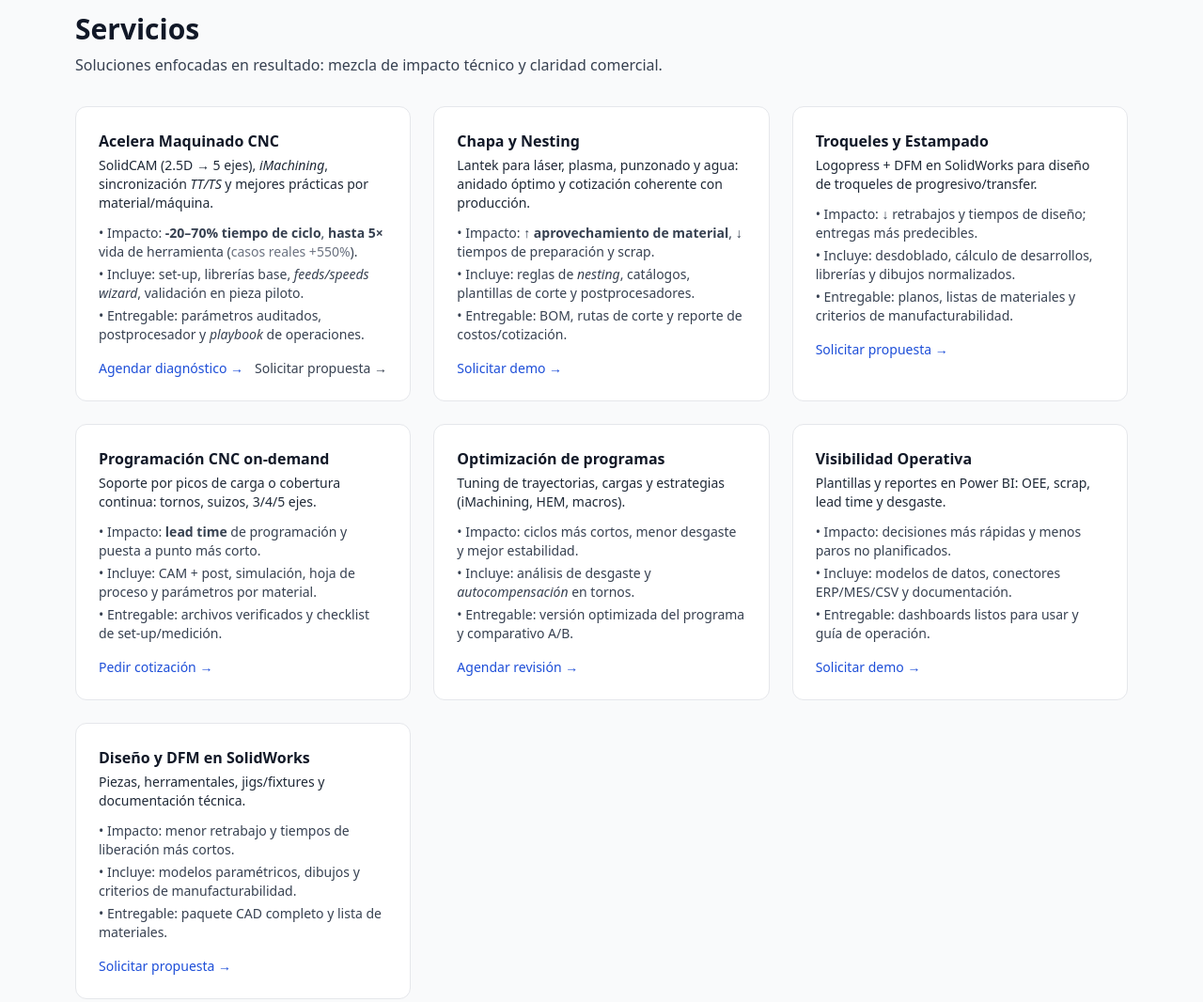
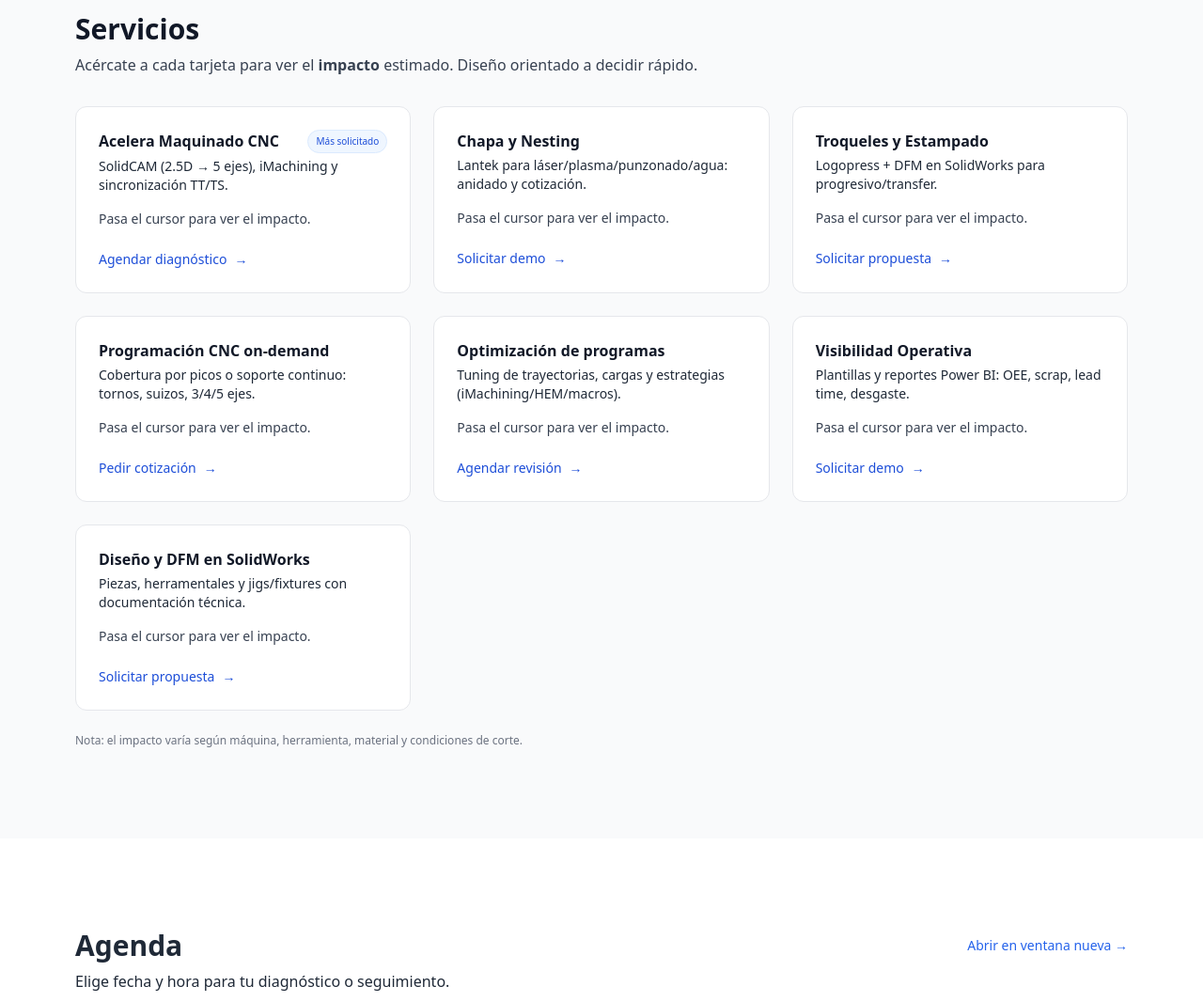
Before and after one commit to AlexRamSan/AlexRaSa, a plain HTML site: page index.html in a window 1280 px wide. Shown: the part 1620-2686 px from the top of the page at 94% size. Drawn offline with nearby package versions, Linux system fonts and the light colour scheme.

Commit message:
Update index.html

```diff
--- a/index.html
+++ b/index.html
@@ -273,114 +273,150 @@
 </section>
 
 
-  <!-- Servicios (por necesidad del cliente) -->
+  <!-- Servicios (interactivo por necesidad del cliente) -->
 <section id="servicios" class="py-16 md:py-24 reveal">
   <div class="max-w-6xl mx-auto px-4">
     <h2 class="text-2xl md:text-3xl font-bold text-gray-900">Servicios</h2>
-    <p class="mt-2 text-gray-700">Soluciones enfocadas en resultado: mezcla de impacto técnico y claridad comercial.</p>
+    <p class="mt-2 text-gray-700">Acércate a cada tarjeta para ver el <strong>impacto</strong> estimado. Diseño orientado a decidir rápido.</p>
 
     <div class="mt-8 grid md:grid-cols-3 gap-6">
       <!-- Acelera Maquinado CNC (SolidCAM) -->
-      <article class="bg-white border border-gray-200 rounded-xl p-6">
+      <article class="group relative bg-white border border-gray-200 rounded-xl p-6 transition-all duration-300 hover:-translate-y-1 hover:shadow-xl hover:ring-2 hover:ring-blue-200">
+        <div class="flex items-start justify-between gap-3">
           <h3 class="font-semibold text-gray-900">Acelera Maquinado CNC</h3>
-        <p class="mt-1 text-sm text-gray-800">SolidCAM (2.5D → 5 ejes), <em>iMachining</em>, sincronización <em>TT/TS</em> y mejores prácticas por material/máquina.</p>
-        <ul class="mt-3 text-sm text-gray-700 space-y-1">
-          <li>• Impacto: <strong>-20–70% tiempo de ciclo</strong>, <strong>hasta 5×</strong> vida de herramienta (<span class="text-gray-500">casos reales +550%</span>).</li>
-          <li>• Incluye: set‑up, librerías base, <em>feeds/speeds wizard</em>, validación en pieza piloto.</li>
-          <li>• Entregable: parámetros auditados, postprocesador y <em>playbook</em> de operaciones.</li>
+          <span class="text-[10px] px-2 py-1 rounded-full bg-blue-50 text-blue-700 border border-blue-100">Más solicitado</span>
+        </div>
+        <p class="mt-1 text-sm text-gray-800">SolidCAM (2.5D → 5 ejes), iMachining y sincronización TT/TS.</p>
+
+        <!-- Vista por defecto -->
+        <div class="mt-4 text-sm text-gray-700 block group-hover:hidden">
+          Pasa el cursor para ver el impacto.
+        </div>
+        <!-- Vista al hover: Impacto -->
+        <div class="mt-4 hidden group-hover:block">
+          <h4 class="text-sm font-medium text-gray-900">Impacto estimado</h4>
+          <ul class="mt-2 text-sm text-gray-800 space-y-1">
+            <li>• <strong>-20–70%</strong> en tiempo de ciclo</li>
+            <li>• <strong>hasta 5×</strong> vida de herramienta <span class="text-gray-500">(casos reales +550%)</span></li>
+            <li>• Mayor estabilidad y menor variabilidad de set‑up</li>
           </ul>
-        <div class="mt-4 flex gap-3">
-          <a href="#agenda" class="text-blue-700 hover:underline text-sm">Agendar diagnóstico →</a>
-          <a href="#contacto" class="text-gray-700 hover:underline text-sm">Solicitar propuesta →</a>
+        </div>
+
+        <div class="mt-5">
+          <a href="#agenda" class="inline-flex items-center gap-2 text-blue-700 hover:underline text-sm">Agendar diagnóstico <span aria-hidden>→</span></a>
         </div>
       </article>
 
       <!-- Chapa / Nesting (Lantek) -->
-      <article class="bg-white border border-gray-200 rounded-xl p-6">
+      <article class="group relative bg-white border border-gray-200 rounded-xl p-6 transition-all duration-300 hover:-translate-y-1 hover:shadow-xl hover:ring-2 hover:ring-blue-200">
         <h3 class="font-semibold text-gray-900">Chapa y Nesting</h3>
-        <p class="mt-1 text-sm text-gray-800">Lantek para láser, plasma, punzonado y agua: anidado óptimo y cotización coherente con producción.</p>
-        <ul class="mt-3 text-sm text-gray-700 space-y-1">
-          <li>• Impacto: <strong>↑ aprovechamiento de material</strong>, ↓ tiempos de preparación y scrap.</li>
-          <li>• Incluye: reglas de <em>nesting</em>, catálogos, plantillas de corte y postprocesadores.</li>
-          <li>• Entregable: BOM, rutas de corte y reporte de costos/cotización.</li>
+        <p class="mt-1 text-sm text-gray-800">Lantek para láser/plasma/punzonado/agua: anidado y cotización.</p>
+        <div class="mt-4 text-sm text-gray-700 block group-hover:hidden">Pasa el cursor para ver el impacto.</div>
+        <div class="mt-4 hidden group-hover:block">
+          <h4 class="text-sm font-medium text-gray-900">Impacto estimado</h4>
+          <ul class="mt-2 text-sm text-gray-800 space-y-1">
+            <li>• <strong>↑ aprovechamiento</strong> de material</li>
+            <li>• <strong>↓ tiempos</strong> de preparación y cambios</li>
+            <li>• Costos y cotización alineados a producción</li>
           </ul>
-        <div class="mt-4 flex gap-3">
-          <a href="#contacto" class="text-blue-700 hover:underline text-sm">Solicitar demo →</a>
+        </div>
+        <div class="mt-5">
+          <a href="#contacto" class="inline-flex items-center gap-2 text-blue-700 hover:underline text-sm">Solicitar demo <span aria-hidden>→</span></a>
         </div>
       </article>
 
       <!-- Troqueles y Estampado (Logopress) -->
-      <article class="bg-white border border-gray-200 rounded-xl p-6">
+      <article class="group relative bg-white border border-gray-200 rounded-xl p-6 transition-all duration-300 hover:-translate-y-1 hover:shadow-xl hover:ring-2 hover:ring-blue-200">
         <h3 class="font-semibold text-gray-900">Troqueles y Estampado</h3>
-        <p class="mt-1 text-sm text-gray-800">Logopress + DFM en SolidWorks para diseño de troqueles de progresivo/transfer.</p>
-        <ul class="mt-3 text-sm text-gray-700 space-y-1">
-          <li>• Impacto: ↓ retrabajos y tiempos de diseño; entregas más predecibles.</li>
-          <li>• Incluye: desdoblado, cálculo de desarrollos, librerías y dibujos normalizados.</li>
-          <li>• Entregable: planos, listas de materiales y criterios de manufacturabilidad.</li>
+        <p class="mt-1 text-sm text-gray-800">Logopress + DFM en SolidWorks para progresivo/transfer.</p>
+        <div class="mt-4 text-sm text-gray-700 block group-hover:hidden">Pasa el cursor para ver el impacto.</div>
+        <div class="mt-4 hidden group-hover:block">
+          <h4 class="text-sm font-medium text-gray-900">Impacto estimado</h4>
+          <ul class="mt-2 text-sm text-gray-800 space-y-1">
+            <li>• Menos retrabajos y cambios tardíos</li>
+            <li>• <strong>↓ tiempo</strong> de diseño y liberación</li>
+            <li>• Entregas más predecibles</li>
           </ul>
-        <div class="mt-4 flex gap-3">
-          <a href="#contacto" class="text-blue-700 hover:underline text-sm">Solicitar propuesta →</a>
+        </div>
+        <div class="mt-5">
+          <a href="#contacto" class="inline-flex items-center gap-2 text-blue-700 hover:underline text-sm">Solicitar propuesta <span aria-hidden>→</span></a>
         </div>
       </article>
 
       <!-- Programación CNC on‑demand -->
-      <article class="bg-white border border-gray-200 rounded-xl p-6">
+      <article class="group relative bg-white border border-gray-200 rounded-xl p-6 transition-all duration-300 hover:-translate-y-1 hover:shadow-xl hover:ring-2 hover:ring-blue-200">
         <h3 class="font-semibold text-gray-900">Programación CNC on‑demand</h3>
-        <p class="mt-1 text-sm text-gray-800">Soporte por picos de carga o cobertura continua: tornos, suizos, 3/4/5 ejes.</p>
-        <ul class="mt-3 text-sm text-gray-700 space-y-1">
-          <li>• Impacto: <strong>lead time</strong> de programación y puesta a punto más corto.</li>
-          <li>• Incluye: CAM + post, simulación, hoja de proceso y parámetros por material.</li>
-          <li>• Entregable: archivos verificados y checklist de set‑up/medición.</li>
+        <p class="mt-1 text-sm text-gray-800">Cobertura por picos o soporte continuo: tornos, suizos, 3/4/5 ejes.</p>
+        <div class="mt-4 text-sm text-gray-700 block group-hover:hidden">Pasa el cursor para ver el impacto.</div>
+        <div class="mt-4 hidden group-hover:block">
+          <h4 class="text-sm font-medium text-gray-900">Impacto estimado</h4>
+          <ul class="mt-2 text-sm text-gray-800 space-y-1">
+            <li>• <strong>↓ lead time</strong> de programación y puesta a punto</li>
+            <li>• Mayor throughput sin aumentar headcount</li>
+            <li>• Estandarización de parámetros y hojas de proceso</li>
           </ul>
-        <div class="mt-4 flex gap-3">
-          <a href="#contacto" class="text-blue-700 hover:underline text-sm">Pedir cotización →</a>
+        </div>
+        <div class="mt-5">
+          <a href="#contacto" class="inline-flex items-center gap-2 text-blue-700 hover:underline text-sm">Pedir cotización <span aria-hidden>→</span></a>
         </div>
       </article>
 
       <!-- Optimización de programas -->
-      <article class="bg-white border border-gray-200 rounded-xl p-6">
+      <article class="group relative bg-white border border-gray-200 rounded-xl p-6 transition-all duration-300 hover:-translate-y-1 hover:shadow-xl hover:ring-2 hover:ring-blue-200">
         <h3 class="font-semibold text-gray-900">Optimización de programas</h3>
-        <p class="mt-1 text-sm text-gray-800">Tuning de trayectorias, cargas y estrategias (iMachining, HEM, macros).</p>
-        <ul class="mt-3 text-sm text-gray-700 space-y-1">
-          <li>• Impacto: ciclos más cortos, menor desgaste y mejor estabilidad.</li>
-          <li>• Incluye: análisis de desgaste y <em>autocompensación</em> en tornos.</li>
-          <li>• Entregable: versión optimizada del programa y comparativo A/B.</li>
+        <p class="mt-1 text-sm text-gray-800">Tuning de trayectorias, cargas y estrategias (iMachining/HEM/macros).</p>
+        <div class="mt-4 text-sm text-gray-700 block group-hover:hidden">Pasa el cursor para ver el impacto.</div>
+        <div class="mt-4 hidden group-hover:block">
+          <h4 class="text-sm font-medium text-gray-900">Impacto estimado</h4>
+          <ul class="mt-2 text-sm text-gray-800 space-y-1">
+            <li>• Ciclos más cortos con mejor estabilidad</li>
+            <li>• Menor desgaste y cambios de inserto</li>
+            <li>• Comparativo A/B antes vs. después</li>
           </ul>
-        <div class="mt-4 flex gap-3">
-          <a href="#agenda" class="text-blue-700 hover:underline text-sm">Agendar revisión →</a>
+        </div>
+        <div class="mt-5">
+          <a href="#agenda" class="inline-flex items-center gap-2 text-blue-700 hover:underline text-sm">Agendar revisión <span aria-hidden>→</span></a>
         </div>
       </article>
 
       <!-- Visibilidad Operativa (Power BI) -->
-      <article class="bg-white border border-gray-200 rounded-xl p-6">
+      <article class="group relative bg-white border border-gray-200 rounded-xl p-6 transition-all duration-300 hover:-translate-y-1 hover:shadow-xl hover:ring-2 hover:ring-blue-200">
         <h3 class="font-semibold text-gray-900">Visibilidad Operativa</h3>
-        <p class="mt-1 text-sm text-gray-800">Plantillas y reportes en Power BI: OEE, scrap, lead time y desgaste.</p>
-        <ul class="mt-3 text-sm text-gray-700 space-y-1">
-          <li>• Impacto: decisiones más rápidas y menos paros no planificados.</li>
-          <li>• Incluye: modelos de datos, conectores ERP/MES/CSV y documentación.</li>
-          <li>• Entregable: dashboards listos para usar y guía de operación.</li>
+        <p class="mt-1 text-sm text-gray-800">Plantillas y reportes Power BI: OEE, scrap, lead time, desgaste.</p>
+        <div class="mt-4 text-sm text-gray-700 block group-hover:hidden">Pasa el cursor para ver el impacto.</div>
+        <div class="mt-4 hidden group-hover:block">
+          <h4 class="text-sm font-medium text-gray-900">Impacto estimado</h4>
+          <ul class="mt-2 text-sm text-gray-800 space-y-1">
+            <li>• Decisiones más rápidas y enfocadas</li>
+            <li>• Menos paros no planificados</li>
+            <li>• Seguimiento del desgaste por turno/lote</li>
           </ul>
-        <div class="mt-4 flex gap-3">
-          <a href="#contacto" class="text-blue-700 hover:underline text-sm">Solicitar demo →</a>
+        </div>
+        <div class="mt-5">
+          <a href="#contacto" class="inline-flex items-center gap-2 text-blue-700 hover:underline text-sm">Solicitar demo <span aria-hidden>→</span></a>
         </div>
       </article>
 
       <!-- Diseño y DFM en SolidWorks -->
-      <article class="bg-white border border-gray-200 rounded-xl p-6">
+      <article class="group relative bg-white border border-gray-200 rounded-xl p-6 transition-all duration-300 hover:-translate-y-1 hover:shadow-xl hover:ring-2 hover:ring-blue-200">
         <h3 class="font-semibold text-gray-900">Diseño y DFM en SolidWorks</h3>
-        <p class="mt-1 text-sm text-gray-800">Piezas, herramentales, jigs/fixtures y documentación técnica.</p>
-        <ul class="mt-3 text-sm text-gray-700 space-y-1">
-          <li>• Impacto: menor retrabajo y tiempos de liberación más cortos.</li>
-          <li>• Incluye: modelos paramétricos, dibujos y criterios de manufacturabilidad.</li>
-          <li>• Entregable: paquete CAD completo y lista de materiales.</li>
+        <p class="mt-1 text-sm text-gray-800">Piezas, herramentales y jigs/fixtures con documentación técnica.</p>
+        <div class="mt-4 text-sm text-gray-700 block group-hover:hidden">Pasa el cursor para ver el impacto.</div>
+        <div class="mt-4 hidden group-hover:block">
+          <h4 class="text-sm font-medium text-gray-900">Impacto estimado</h4>
+          <ul class="mt-2 text-sm text-gray-800 space-y-1">
+            <li>• Menor retrabajo y liberación más ágil</li>
+            <li>• Estándares y normalización de planos</li>
+            <li>• Transferencia limpia a manufactura</li>
           </ul>
-        <div class="mt-4 flex gap-3">
-          <a href="#contacto" class="text-blue-700 hover:underline text-sm">Solicitar propuesta →</a>
+        </div>
+        <div class="mt-5">
+          <a href="#contacto" class="inline-flex items-center gap-2 text-blue-700 hover:underline text-sm">Solicitar propuesta <span aria-hidden>→</span></a>
         </div>
       </article>
     </div>
 
-    <p class="mt-6 text-xs text-gray-500">Nota: las métricas de impacto dependen de máquina, herramienta, material y condiciones de corte.</p>
+    <p class="mt-6 text-xs text-gray-500">Nota: el impacto varía según máquina, herramienta, material y condiciones de corte.</p>
   </div>
 </section>
 
```
Lines whose indentation alone changed are shown as unchanged.
